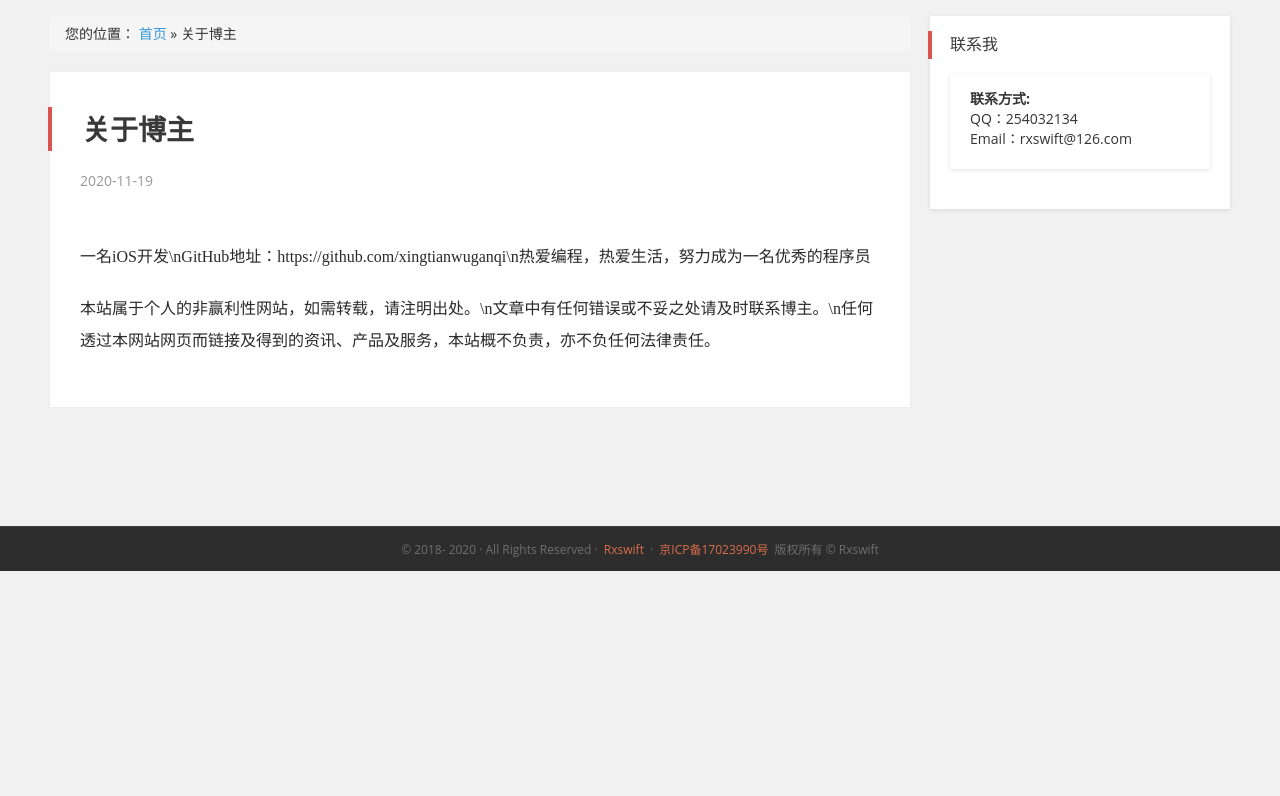
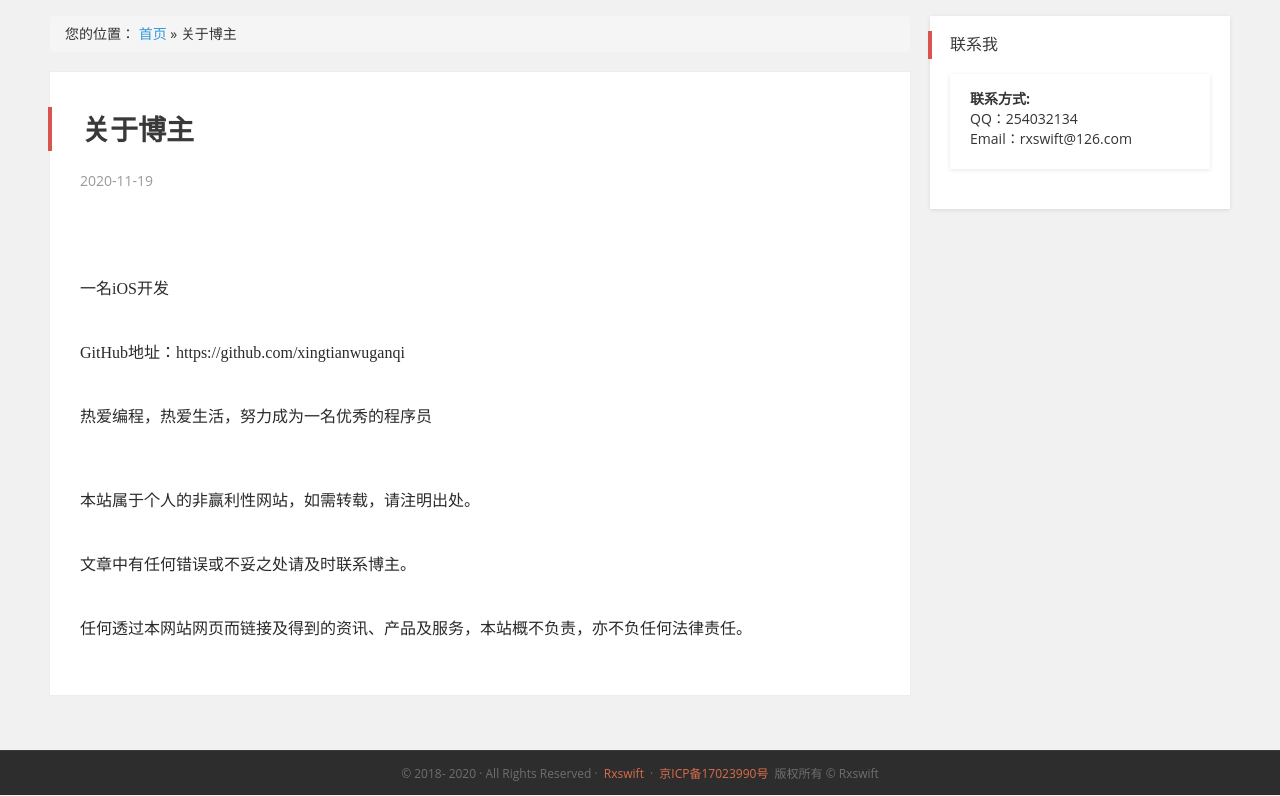
Before and after one commit to xingtianwuganqi/blog, a Django app: page /about/ in a window 1280 px wide. Shown: the part 74-870 px from the top of the page. Before the commit the page ends 645 px from the top, so only its background shows below. Run offline with Django 3.2, Linux system fonts and the light colour scheme; data that the repository does not hold is empty; some libraries are stand-ins or nearby versions.

Commit message:
Update page.html

```diff
--- a/templates/page.html
+++ b/templates/page.html
@@ -7,8 +7,8 @@
 			<div class="post-con clearfix">
 				<div class="article-meta"> <span class="item">2020-11-19</span></div>
 				<article class="article-content">
-                    <p>一名iOS开发\nGitHub地址：https://github.com/xingtianwuganqi\n热爱编程，热爱生活，努力成为一名优秀的程序员</p>
-					<p>本站属于个人的非赢利性网站，如需转载，请注明出处。\n文章中有任何错误或不妥之处请及时联系博主。\n任何透过本网站网页而链接及得到的资讯、产品及服务，本站概不负责，亦不负任何法律责任。</p>
+                    <p><br>一名iOS开发</br><br>GitHub地址：https://github.com/xingtianwuganqi</br><br>热爱编程，热爱生活，努力成为一名优秀的程序员</p>
+					<p><br>本站属于个人的非赢利性网站，如需转载，请注明出处。</br><br>文章中有任何错误或不妥之处请及时联系博主。</br><br>任何透过本网站网页而链接及得到的资讯、产品及服务，本站概不负责，亦不负任何法律责任。</p>
                     <p></p>
                     <p></p>
                     <p></p>
```
